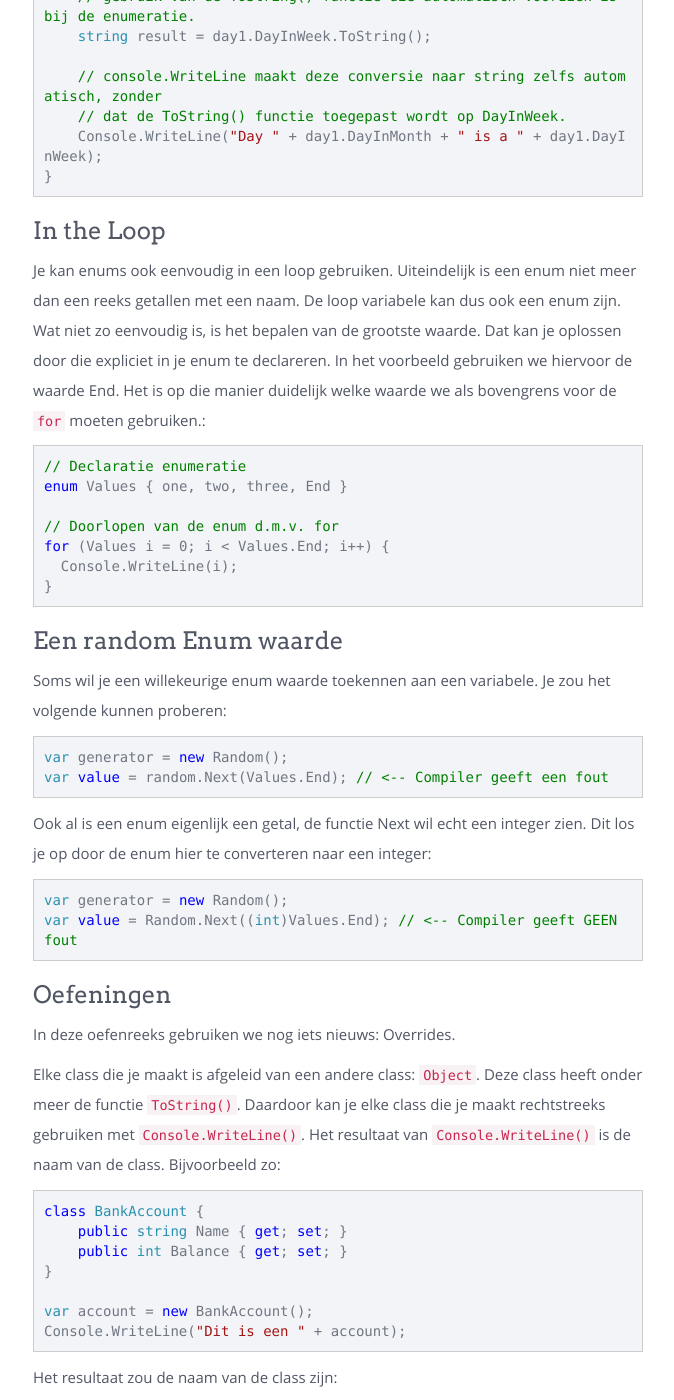
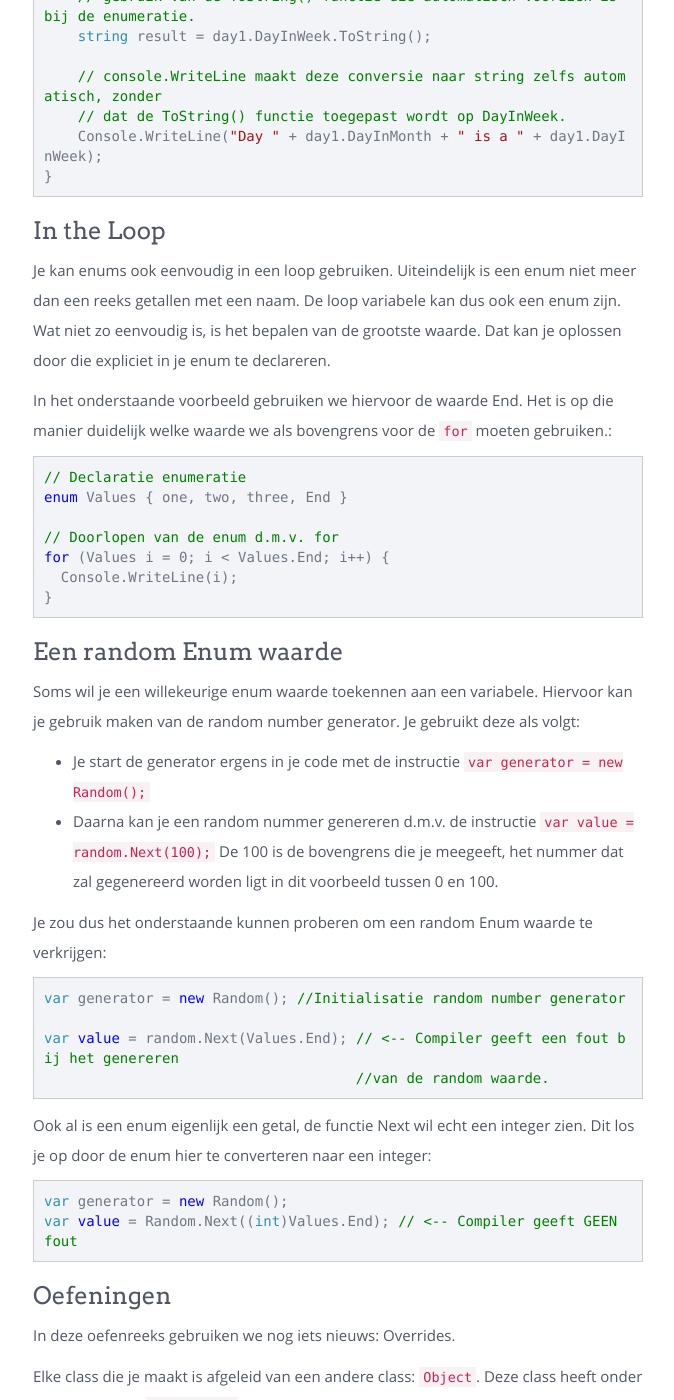
Before and after one commit to sma-it/sma-it.github.io, a Jekyll site: the page built from modules/advanced/_posts/2000-02-01-Enumeraties.md, in a window 1280 px wide and 1400 px high, scrolled down 3860 px. Shown: the whole window, without its empty margins (382-1056 px from the left). Built offline with Jekyll 4.4.1, drawn with Linux system fonts in a browser that asks for light colours; nearby versions of some CDN libraries; some of the changed text lies outside the part shown.

Commit message:
Some small changes

````diff
--- a/modules/advanced/_posts/2000-02-01-Enumeraties.md
+++ b/modules/advanced/_posts/2000-02-01-Enumeraties.md
@@ -128,7 +128,7 @@
 }
 ```
 
-Niet alleen kunnen we ons nu niet van dag vergissen, spellingsfouten worden dadelijk opgemerkt door de compiler. Bovendien zal Visual Studio ons na het typen van `Weekday.` dadelijk tonen wat de mogelijke dagen zijn. En de computer zelf zal nummers gebruiken voor deze dagen. Vandaar dat we in de utility `IsWeekend` de dag van de week met vrijdag kunnen vergelijken, zoals je in de commentaar kan terugvinden.
+Niet alleen kunnen we ons nu niet van dag vergissen, spellingsfouten worden dadelijk opgemerkt door de compiler. Bovendien zal Visual Studio ons na het typen van `Weekday.` dadelijk tonen wat de mogelijke opties uit de enumeratie zijn (de verschillende dagen, dus). En de computer zelf zal nummers gebruiken voor deze dagen. Vandaar dat we in de utility `IsWeekend` de dag van de week met vrijdag kunnen vergelijken, zoals je in de commentaar kan terugvinden.
 
 En er is nog een voordeel: elke enum bevat automatisch een functie `ToString()` die de tekstuele representatie van de waarde geeft. De dag van de week als string tonen gaat dus vanzelf:
 
@@ -149,7 +149,8 @@
 
 Je kan enums ook eenvoudig in een loop gebruiken. Uiteindelijk is een enum niet meer dan een reeks getallen met een naam. De loop variabele kan dus ook een enum zijn.
 Wat niet zo eenvoudig is, is het bepalen van de grootste waarde. Dat kan je oplossen door die expliciet in je enum te declareren.
-In het voorbeeld gebruiken we hiervoor de waarde End. Het is op die manier duidelijk welke waarde we als bovengrens voor de `for` moeten gebruiken.:
+
+In het onderstaande voorbeeld gebruiken we hiervoor de waarde End. Het is op die manier duidelijk welke waarde we als bovengrens voor de `for` moeten gebruiken.:
 
 ```csharp
 // Declaratie enumeratie
@@ -163,11 +164,18 @@
 
 ## Een random Enum waarde
 
-Soms wil je een willekeurige enum waarde toekennen aan een variabele. Je zou het volgende kunnen proberen:
+Soms wil je een willekeurige enum waarde toekennen aan een variabele. Hiervoor kan je gebruik maken van de random number generator. Je gebruikt deze als volgt:
+- Je start de generator ergens in je code met de instructie `var generator = new Random();`
+- Daarna kan je een random nummer genereren d.m.v. de instructie `var value = random.Next(100);`
+De 100 is de bovengrens die je meegeeft, het nummer dat zal gegenereerd worden ligt in dit voorbeeld tussen 0 en 100.
+
+Je zou dus het onderstaande kunnen proberen om een random Enum waarde te verkrijgen:
 
 ```csharp
-var generator = new Random();
-var value = random.Next(Values.End); // <-- Compiler geeft een fout
+var generator = new Random(); //Initialisatie random number generator
+
+var value = random.Next(Values.End); // <-- Compiler geeft een fout bij het genereren
+                                     //van de random waarde.
 ```
 
 Ook al is een enum eigenlijk een getal, de functie Next wil echt een integer zien. Dit los je op door
@@ -183,7 +191,7 @@
 In deze oefenreeks gebruiken we nog iets nieuws: Overrides.
 
 Elke class die je maakt is afgeleid van een andere class: `Object`. Deze class heeft onder meer de functie `ToString()`. Daardoor kan je
-elke class die je maakt rechtstreeks gebruiken met `Console.WriteLine()`. Het resultaat van `Console.WriteLine()` is de naam van de class. Bijvoorbeeld zo:
+elke class die je maakt rechtstreeks gebruiken met `Console.WriteLine()`. Het resultaat van `Console.WriteLine()` is de __naam van de class__. Bijvoorbeeld zo:
 
 ```csharp
 class BankAccount {
@@ -194,16 +202,14 @@
 var account = new BankAccount();
 Console.WriteLine("Dit is een " + account);
 ```
-Het resultaat zou de naam van de class zijn:
-```
-Dit is een BankAccount
+Het resultaat van Console.WriteLine is in dit geval:
+
+```csharp
+Dit is een BankAccount.
 ```
 
-Je kan die functie ook _overschrijven_. Je zegt dat aan de compiler "Wanneer iemand om de functie `ToString()` vraagt, gebruik dan deze
-versie in plaats van de standaard versie". Je doet dat door de functie te voorzien van het keyword `override`. De functienaam, argumenten en
-resultaat moeten wel gelijk zijn aan de oorspronkelijke functie. Maar de compiler helpt je daarbij. Wanneer je override typt in een class, dan
-zal de compiler je de functies tonen die je kan overschrijven. Je selecteert dan de functie die je wil overschrijven.
-In het voorbeeld hieronder maken we een `override` voor de functie `ToString()` zodat niet de naam van de class gegeven wordt, maar de properties getoond worden.
+Je kan die functie ook _overschrijven_. Je zegt dan aan de compiler __"Wanneer iemand om de functie `ToString()` vraagt, gebruik dan deze versie in plaats van de standaard versie"__. Je doet dat door de functie te voorzien van het keyword `override`. De functienaam, argumenten en resultaat moeten wel gelijk zijn aan de oorspronkelijke functie. Maar de compiler helpt je daarbij. Wanneer je override typt in een class, dan zal de compiler je de functies tonen die je kan overschrijven. Je selecteert dan de functie die je wil overschrijven.
+In het voorbeeld hieronder maken we een `override` voor de functie `ToString()` __zodat niet de naam van de class gegeven wordt, maar de properties getoond worden.__
 
 ```csharp
 class BankAccount {
@@ -222,7 +228,7 @@
 Console.WriteLine(account);
 ```
 Het resultaat is nu:
-```
+```csharp
 Account one has a balance of 1000 Euro
 ```
 
````
